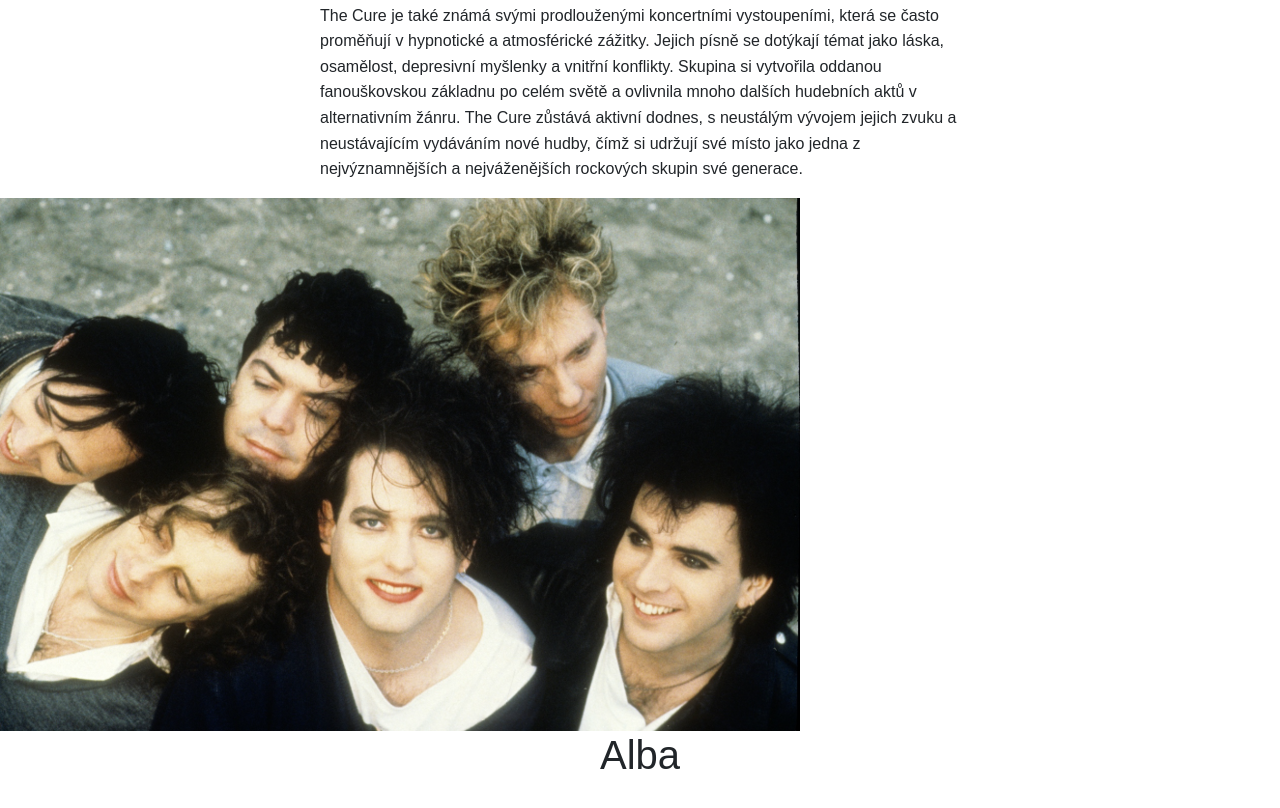
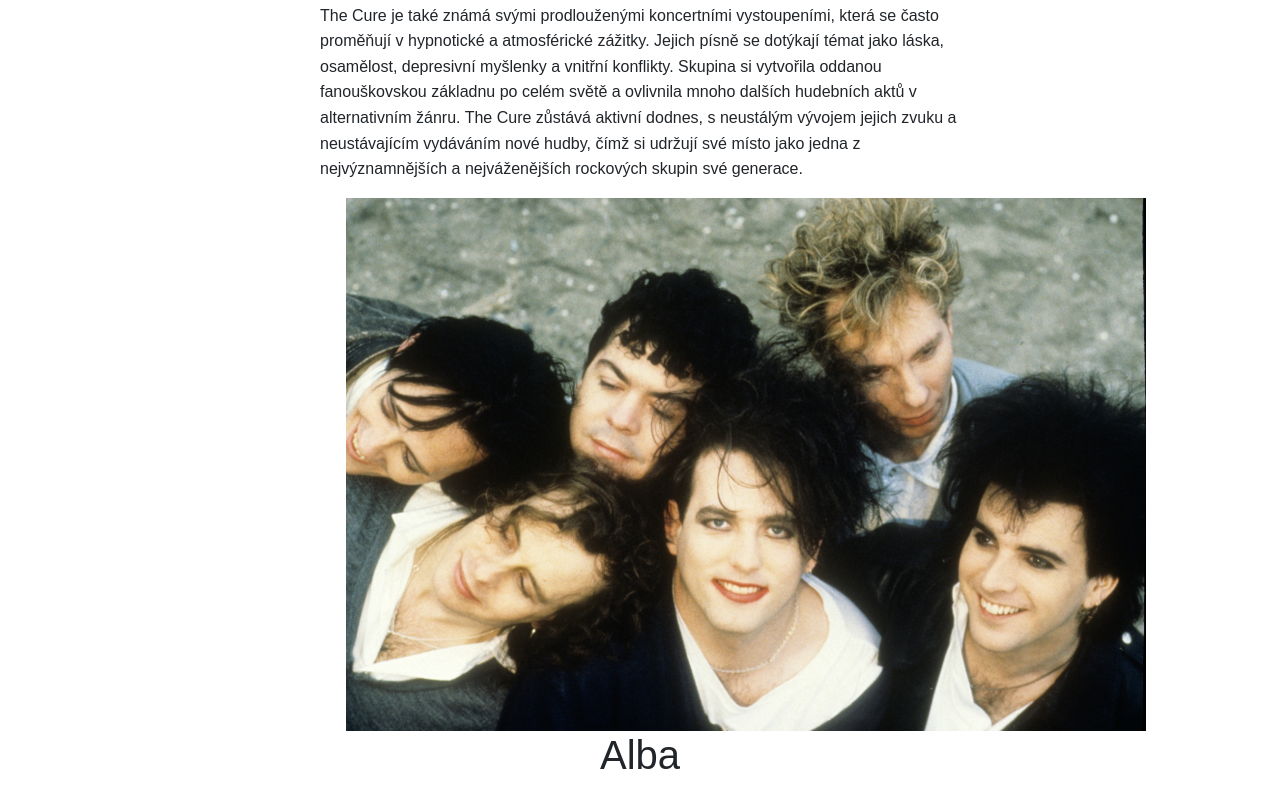
Before and after one commit to AdrianaLuksova/hudba-it1-p1, a plain HTML site: page e/TheCure.html in a window 1280 px wide. Shown: the part 281-1089 px from the top of the page. Drawn offline with nearby package versions, Linux system fonts and the light colour scheme.

Commit message:
Update TheCure.html

```diff
--- a/e/TheCure.html
+++ b/e/TheCure.html
@@ -61,7 +61,7 @@
       hudebních aktů v alternativním žánru. The Cure zůstává aktivní dodnes, s neustálým vývojem jejich zvuku a
       neustávajícím vydáváním nové hudby, čímž si udržují své místo jako jedna z nejvýznamnějších a nejváženějších
       rockových skupin své generace.</p>
-    <img id="jdo" src="../image/tco.png" alt="The Cure">
+    <img class="obraz" src="../image/tco.png" alt="The Cure">
     <h1 class="text-center">Alba</h1>
       <div class="carousel-inner py-4">
         <div class="carousel-item active">
```
